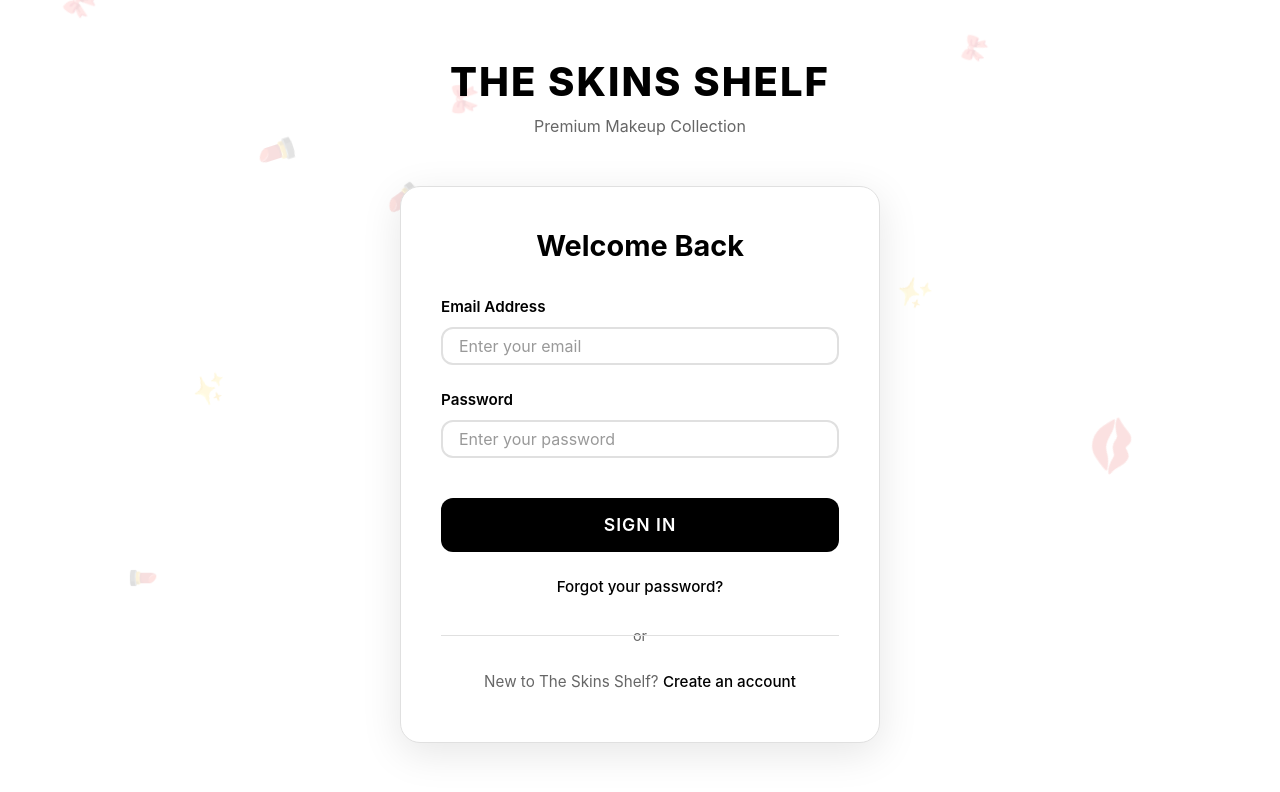
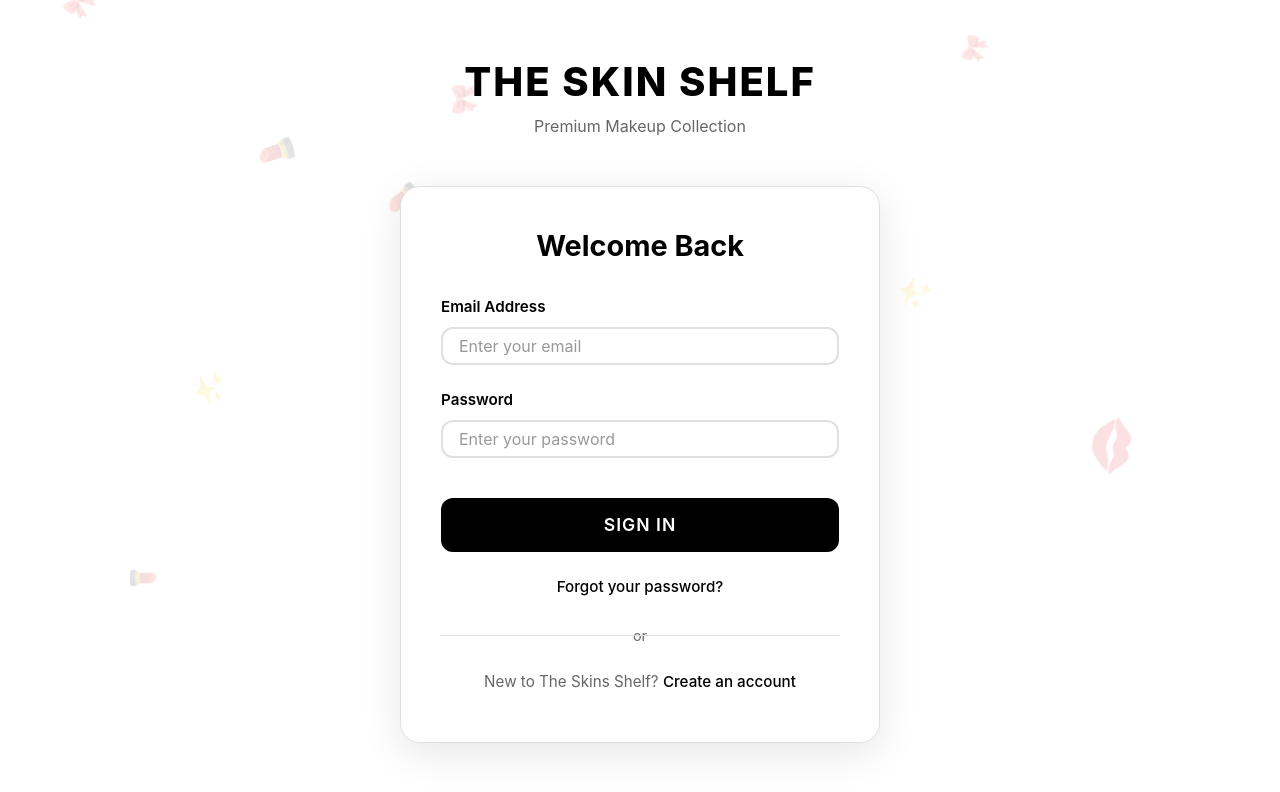
Before and after one commit to maamgretel/theskinshelf, a website: page www/pages/login.html in a window 1280 px wide. Drawn offline with nearby package versions, Linux system fonts and the light colour scheme.

Commit message:
new commit

```diff
--- a/www/pages/login.html
+++ b/www/pages/login.html
@@ -544,7 +544,7 @@
     <div class="main-wrapper">
         <div class="login-container">
             <div class="brand-logo">
-                <h1>The Skins Shelf</h1>
+                <h1>The Skin Shelf</h1>
                 <p>Premium Makeup Collection</p>
             </div>
 
```
